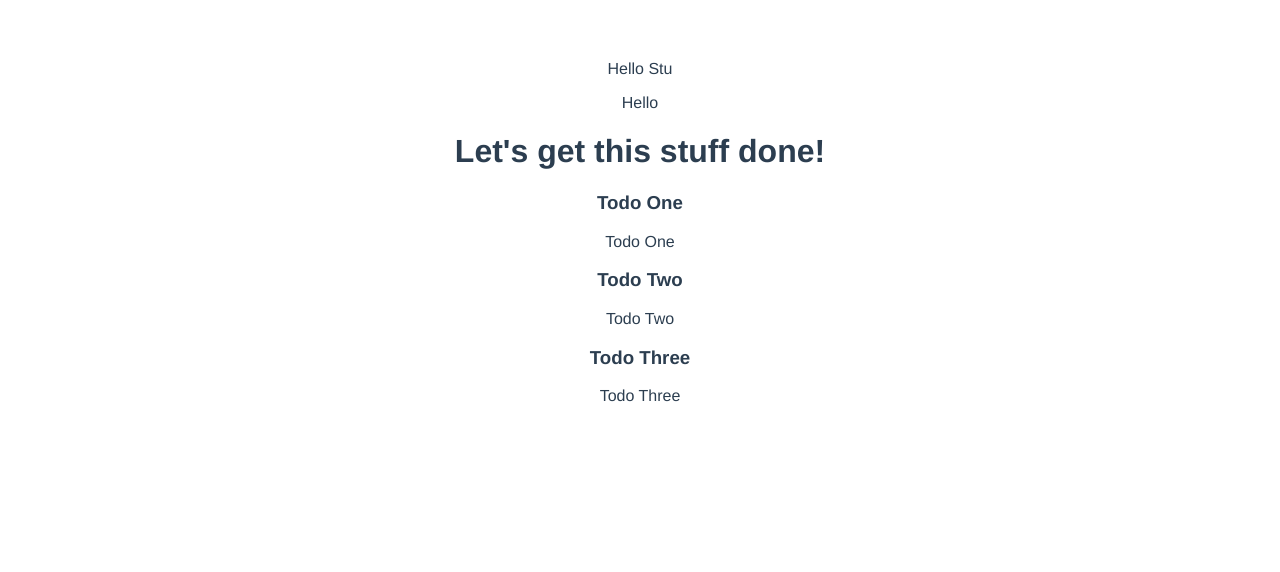
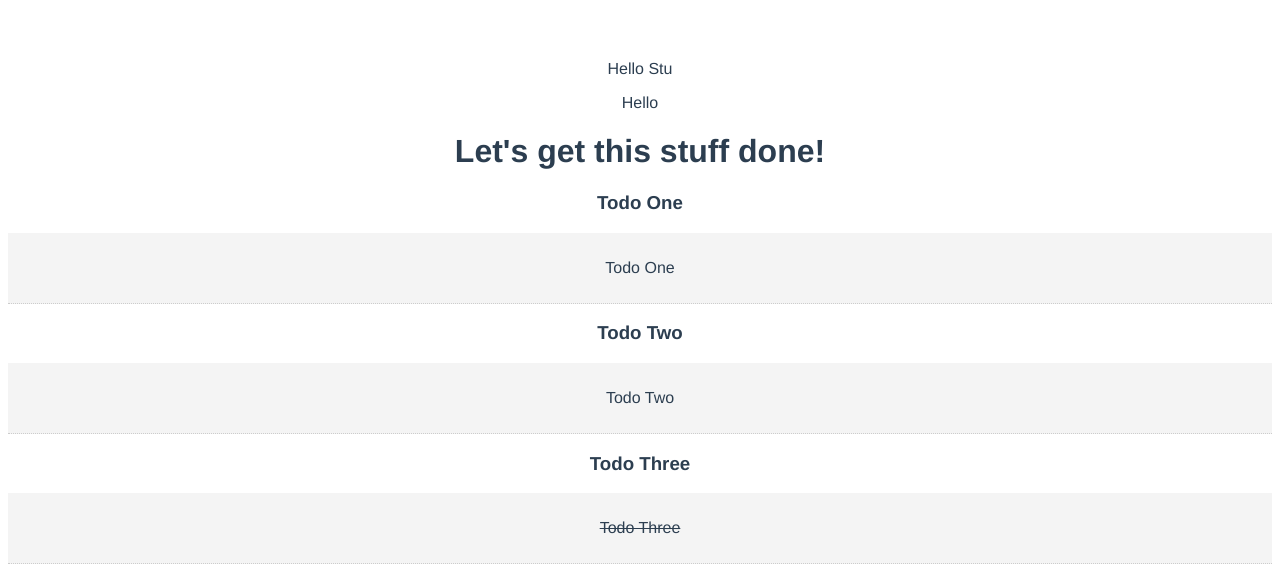
Before and after one commit to stujmar/vue-sinatra, a Vue app in the folder hello-vue/: page / in a window 1280 px wide. Shown: the top 572 px of the page. Built offline with nearby package versions, Linux system fonts and the light colour scheme.

Commit message:
made conditional for the item to be crossed out if done

```diff
--- a/hello-vue/src/App.vue
+++ b/hello-vue/src/App.vue
@@ -33,7 +33,7 @@
                 {
           id: 3,
           title: "Todo Three",
-          done: false
+          done: true
         },
       ]
     }
--- a/hello-vue/src/components/TodoItem.vue
+++ b/hello-vue/src/components/TodoItem.vue
@@ -1,5 +1,5 @@
 <template>
-    <div>
+    <div class="todo-item" v-bind:class="{'is-complete':todo.done}">
         <p>{{todo.title}}</p>
     </div>
 </template>
```
